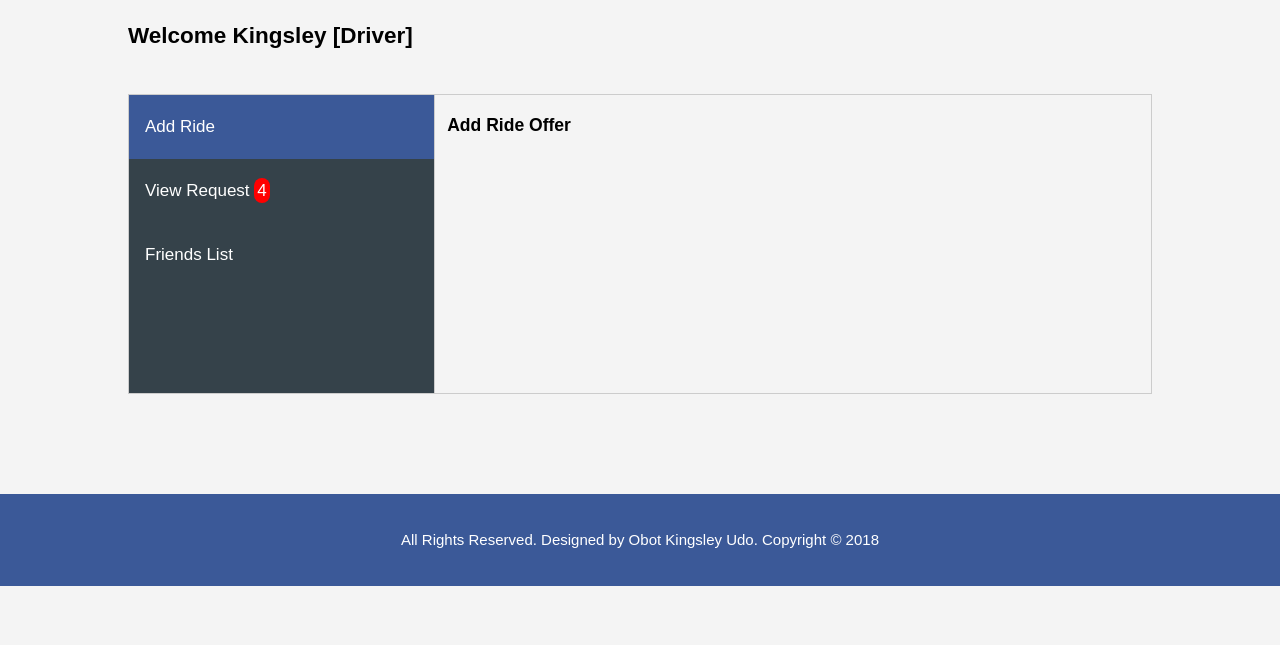
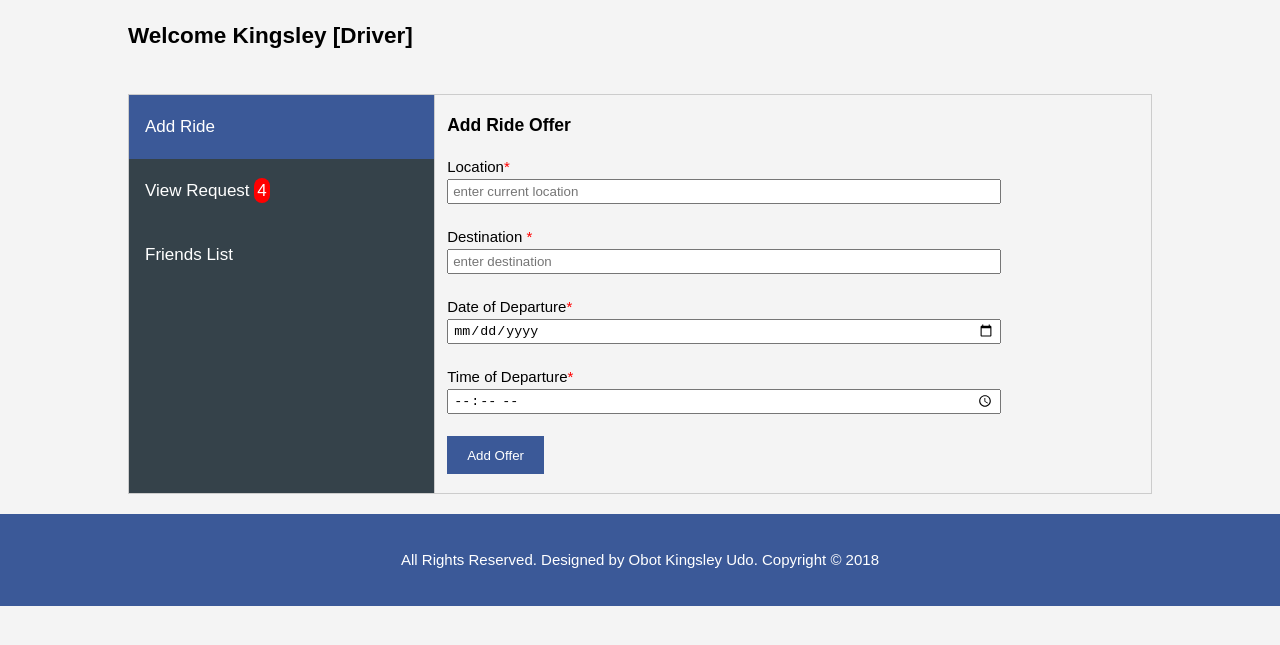
Before and after one commit to kingsman20/Ride-My-Way, a plain HTML site: page UI/driver_page.html in a window 1280 px wide. Shown: the part 81-726 px from the top of the page. Drawn offline with Linux system fonts and the light colour scheme.

Commit message:
[finishes #158383561] Added a form to create ride offer

```diff
--- a/UI/css/style.css
+++ b/UI/css/style.css
@@ -124,8 +124,7 @@ header a:hover {
     border: 1px solid #ccc;
     background-color: #35424a;
     width: 30%;
-    height: 300px;
-    margin-bottom: 80px;
+    min-height: 400px;
 }
 .tab button {
     display: block;
@@ -152,7 +151,7 @@ header a:hover {
     border: 1px solid #ccc;
     width: 70%;
     border-left: none;
-    height: 300px;
+    min-height: 400px;
 }
 
 .notify {
--- a/UI/driver_page.html
+++ b/UI/driver_page.html
@@ -49,7 +49,19 @@ Organization: Preparatory Project for Andela Bootcamp
 
                 <div id="addRide" class="tabcontent">
                   <h3>Add Ride Offer</h3>
-                  <p></p>
+                  <div>
+                      <form>
+                            <label for="location">Location<span class="error">*</span></label><br>
+                            <input type="text" class="form-element" name="location" id="location" required placeholder="enter current location"><br><br>
+                            <label for="destination">Destination <span class="error">*</span></label><br>
+                            <input type="text" class="form-element" name="destination" id="destination" required placeholder="enter destination"><br><br>
+                            <label for="date">Date of Departure<span class="error">*</span></label><br>
+                            <input type="date" class="form-element" name="date" id="date" required><br><br>
+                            <label for="date">Time of Departure<span class="error">*</span></label><br>
+                            <input type="time" class="form-element" name="time" id="time" required><br><br>
+                            <button type="button" id="login" disabled="true" class="button_1">Add Offer</button>
+                      </form>
+                  </div>
                 </div>
 
                 <div id="viewRequest" class="tabcontent">
```
